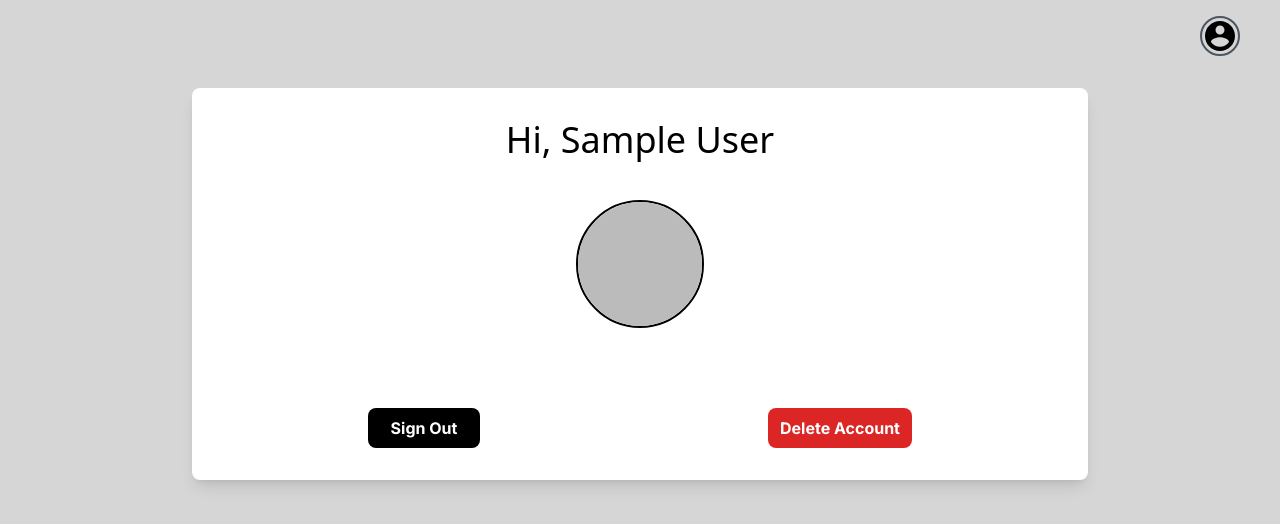
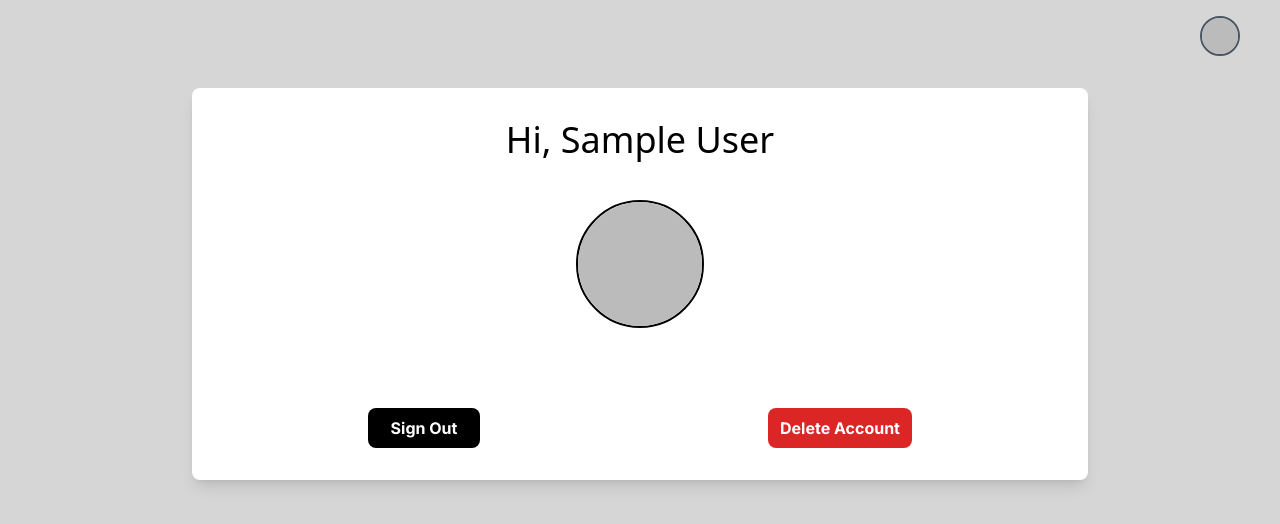
Before and after one commit to Markopolo619/sheetseeker, a Next.js app: page /settings in a window 1280 px wide. Shown: the top 524 px of the page. Built offline with nearby package versions, Linux system fonts and the light colour scheme; no server answers; the database is empty; sample sign-in values are in the browser's storage.

Commit message:
Fixed errors and added user logo icon

```diff
--- a/src/app/dashboard/page.js
+++ b/src/app/dashboard/page.js
@@ -12,8 +12,14 @@ const Dashboard = () => {
   const [dropdownVisible, setDropdownVisible] = useState(false);
 
   const router = useRouter();
+  const user = auth.currentUser;
 
-  const user = auth.currentUser;
+  const modifyImageUrlSize = (url, newSize) =>
+    url.replace(/s(\d+)-c/, `s${newSize}-c`);
+
+  const profileImageUrl = user ? modifyImageUrlSize(user.photoURL, 999) : "/default-avatar.svg";
+
+
   if (!user) {
     router.replace("/");
     return null;
@@ -46,7 +52,7 @@ const Dashboard = () => {
           >
             <Image
               className="h-full w-full object-cover"
-              src={"/userAccount.svg"}
+              src={profileImageUrl}
               alt="User Avatar"
               width={40}
               height={40}
--- a/src/app/privacy/page.js
+++ b/src/app/privacy/page.js
@@ -1,15 +1,22 @@
 "use client";
 import React, { useState } from "react";
 import "./styles.css";
+import { auth } from "@/app/firebase/config";
 import Image from "next/image";
 import Link from "next/link";
 
 const Page = () => {
+  const user = auth.currentUser;
   const [accountDropdownVisible, setAccountDropdownVisible] = useState(false);
 
   const toggleAccountDropdown = () => {
     setAccountDropdownVisible(!accountDropdownVisible);
   };
+
+  const modifyImageUrlSize = (url, newSize) =>
+    url.replace(/s(\d+)-c/, `s${newSize}-c`);
+
+  const profileImageUrl = user ? modifyImageUrlSize(user.photoURL, 999) : "/default-avatar.svg";
 
   const handleSignOut = async () => {
     try {
@@ -30,7 +37,7 @@ const Page = () => {
           >
             <Image
               className="h-full w-full object-cover"
-              src={"/userAccount.svg"}
+              src={profileImageUrl}
               alt="User Avatar"
               width={40}
               height={40}
--- a/src/app/settings/page.js
+++ b/src/app/settings/page.js
@@ -5,16 +5,18 @@ import { auth } from "@/app/firebase/config";
 import { useRouter } from "next/navigation";
 import Link from "next/link";
 import Image from "next/image";
-import { getFirestore, doc, deleteDoc, getDoc } from 'firebase/firestore';
+import { getFirestore, doc, deleteDoc, getDoc } from "firebase/firestore";
 import "./styles.css";
 
 const Page = () => {
-  const [user, setUser] = useState(null); // Initialize user state
+  const [user, setUser] = useState(null);
   const [accountDropdownVisible, setAccountDropdownVisible] = useState(false);
   const [isVisible, setIsVisible] = useState(false);
-  const [inputEmail, setInputEmail] = useState(''); // Input email state
-  const [userEmail, setUserEmail] = useState(''); // Store email from Firestore
-  const [error, setError] = useState(''); // Error state for email mismatch
+  const [inputEmail, setInputEmail] = useState("");
+  const [userEmail, setUserEmail] = useState("");
+  const [error, setError] = useState("");
+  const [deleteButtonText, setDeleteButtonText] = useState("Delete Account"); // New state for button text
+  const [isDeleting, setIsDeleting] = useState(false); // State for deletion process
 
   const router = useRouter();
   const db = getFirestore();
@@ -22,14 +24,13 @@ const Page = () => {
   useEffect(() => {
     const fetchUser = async () => {
       const currentUser = auth.currentUser;
-      if (!currentUser) return router.push('/');
+      if (!currentUser) return router.push("/");
 
-      const userDocRef = doc(db, 'users', currentUser.uid);
+      const userDocRef = doc(db, "users", currentUser.uid);
       const userDoc = await getDoc(userDocRef);
       setUser(currentUser);
-      setUserEmail(userDoc.exists() ? userDoc.data().email : '');
+      setUserEmail(userDoc.exists() ? userDoc.data().email : "");
     };
-
 
     fetchUser();
   }, [router, db]);
@@ -40,24 +41,63 @@ const Page = () => {
 
   const profileImageUrl = user ? modifyImageUrlSize(user.photoURL, 999) : "/default-avatar.svg";
 
+  // Animation function for the ellipsis
+  const animateEllipsis = () => {
+    let step = 0;
+    const steps = ["Deleting", "Deleting.", "Deleting..", "Deleting..."];
+
+    return new Promise((resolve) => {
+      const intervalId = setInterval(() => {
+        setDeleteButtonText(steps[step]);
+        step++;
+
+        // Reset after 4 steps
+        if (step === steps.length) {
+          clearInterval(intervalId);
+          setTimeout(() => {
+            // Reverse animation (removing dots)
+            step = steps.length - 1;
+            const reverseIntervalId = setInterval(() => {
+              setDeleteButtonText(steps[step]);
+              step--;
+
+              if (step < 0) {
+                clearInterval(reverseIntervalId);
+                resolve(); // Animation completed
+              }
+            }, 300);
+          }, 600);
+        }
+      }, 300);
+    });
+  };
+
   const handleDeleteAccount = async () => {
     if (inputEmail !== userEmail) {
-      setError('The email you entered does not match the account email.');
+      setError("The email you entered does not match the account email.");
       return;
     }
 
     if (user) {
       try {
+        setIsDeleting(true);
+        await animateEllipsis(); // Start the ellipsis animation
+
+        // Delete user data from Firestore and Firebase Authentication
         await Promise.all([
-          deleteDoc(doc(db, 'users', user.uid)), // Delete user data from Firestore
-          deleteUser(user), // Delete user account from Firebase Auth
+          deleteDoc(doc(db, "users", user.uid)),
+          deleteUser(user),
         ]);
 
-        router.push('/');
-        console.log('User account and data deleted successfully.');
+        setDeleteButtonText("Deleted!"); // Update button text on success
+        router.push("/"); // Redirect after deletion
+        console.log("User account and data deleted successfully.");
       } catch (error) {
-        console.error('Error deleting user account:', error);
-        setError('An error occurred while deleting your account.');
+        console.error("Error deleting user account:", error);
+        setError("An error occurred while deleting your account.");
+        setDeleteButtonText("Delete Account"); // Reset button text on error
+      } finally {
+        setIsDeleting(false); // End the deletion process
       }
     }
   };
@@ -75,13 +115,14 @@ const Page = () => {
     setAccountDropdownVisible(!accountDropdownVisible);
   };
 
-  const handleclick = () => {
+  const handleClick = () => {
     setIsVisible(!isVisible);
   };
 
+
   const handleHideClick = () => {
     setIsVisible(false);
-    setError(''); // Clear error when closing the modal
+    setError("");
   };
 
   return (
@@ -94,7 +135,7 @@ const Page = () => {
           >
             <Image
               className="h-full w-full object-cover"
-              src={"/userAccount.svg"}
+              src={profileImageUrl}
               alt="User Avatar"
               width={40}
               height={40}
@@ -146,11 +187,14 @@ const Page = () => {
             </div>
           </div>
           <div className="flex flex-row justify-around pt-20">
-            <button onClick={handleSignOut} className="transition ease-in-out delay-150 hover:-translate-y-1 duration-300 focus:scale-110 hover:scale-110  w-28 h-10 hover:bg-transparent border-black hover:text-black hover:border-2 text-white font-bold py-1 px-3 focus:outline-none focus:shadow-outline block focus:border-2 bg-black rounded-lg">
+            <button
+              onClick={handleSignOut}
+              className="transition ease-in-out delay-150 hover:-translate-y-1 duration-300 focus:scale-110 hover:scale-110  w-28 h-10 hover:bg-transparent border-black hover:text-black hover:border-2 text-white font-bold py-1 px-3 focus:outline-none focus:shadow-outline block focus:border-2 bg-black rounded-lg"
+            >
               Sign Out
             </button>
             <button
-              onClick={handleclick}
+              onClick={handleClick}
               className="transition ease-in-out delay-150 hover:-translate-y-1 duration-300 focus:scale-110 hover:scale-110 w-36 h-10 hover:bg-transparent hover:border-red-600 hover:text-red-600 hover:border-2 text-white font-bold py-1 focus:outline-none focus:shadow-outline block focus:border-2 bg-red-600 rounded-lg"
             >
               Delete Account
@@ -191,8 +235,12 @@ const Page = () => {
                 />
                 {error && <p className="text-red-500 text-sm mt-2">{error}</p>}
                 <div className="btn flex flex-col items-center pt-6">
-                  <button onClick={handleDeleteAccount} className="w-full transition ease-in-out delay-150 hover:-translate-y-1 duration-300 focus:scale-100 hover:scale-100 h-10 hover:bg-transparent hover:border-red-600 hover:text-red-600 hover:border-2 text-white font-bold py-1 focus:outline-none focus:shadow-outline block focus:border-2 bg-black rounded-lg">
-                    Delete Account
+                  <button
+                    onClick={handleDeleteAccount}
+                    disabled={isDeleting} // Disable button during deletion
+                    className="w-full transition ease-in-out delay-150 hover:-translate-y-1 duration-300 focus:scale-100 hover:scale-100 h-10 hover:bg-transparent hover:border-red-600 hover:text-red-600 hover:border-2 text-white font-bold py-1 focus:outline-none focus:shadow-outline block focus:border-2 bg-black rounded-lg"
+                  >
+                    {deleteButtonText}
                   </button>
                 </div>
               </div>
--- a/src/app/terms/page.js
+++ b/src/app/terms/page.js
@@ -1,15 +1,24 @@
 "use client";
 import React, { useState } from "react";
 import "./styles.css";
+import { auth } from "@/app/firebase/config";
 import Image from "next/image";
 import Link from "next/link";
 
 const Page = () => {
+  const user = auth.currentUser;
   const [accountDropdownVisible, setAccountDropdownVisible] = useState(false);
 
   const toggleAccountDropdown = () => {
     setAccountDropdownVisible(!accountDropdownVisible);
   };
+
+  const modifyImageUrlSize = (url, newSize) =>
+    url.replace(/s(\d+)-c/, `s${newSize}-c`);
+
+  const profileImageUrl = user
+    ? modifyImageUrlSize(user.photoURL, 999)
+    : "/default-avatar.svg";
 
   const handleSignOut = async () => {
     try {
@@ -30,7 +39,7 @@ const Page = () => {
           >
             <Image
               className="h-full w-full object-cover"
-              src={"/userAccount.svg"}
+              src={profileImageUrl}
               alt="User Avatar"
               width={40}
               height={40}
```
